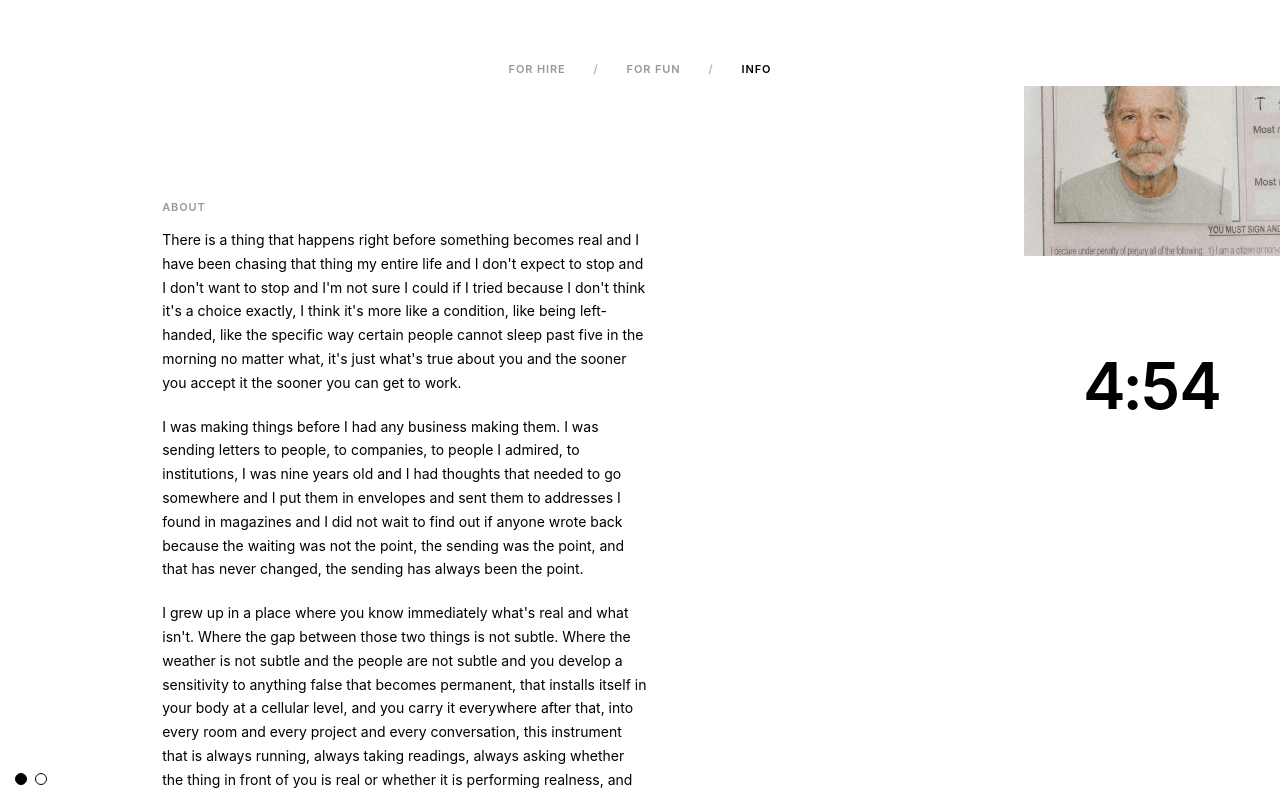
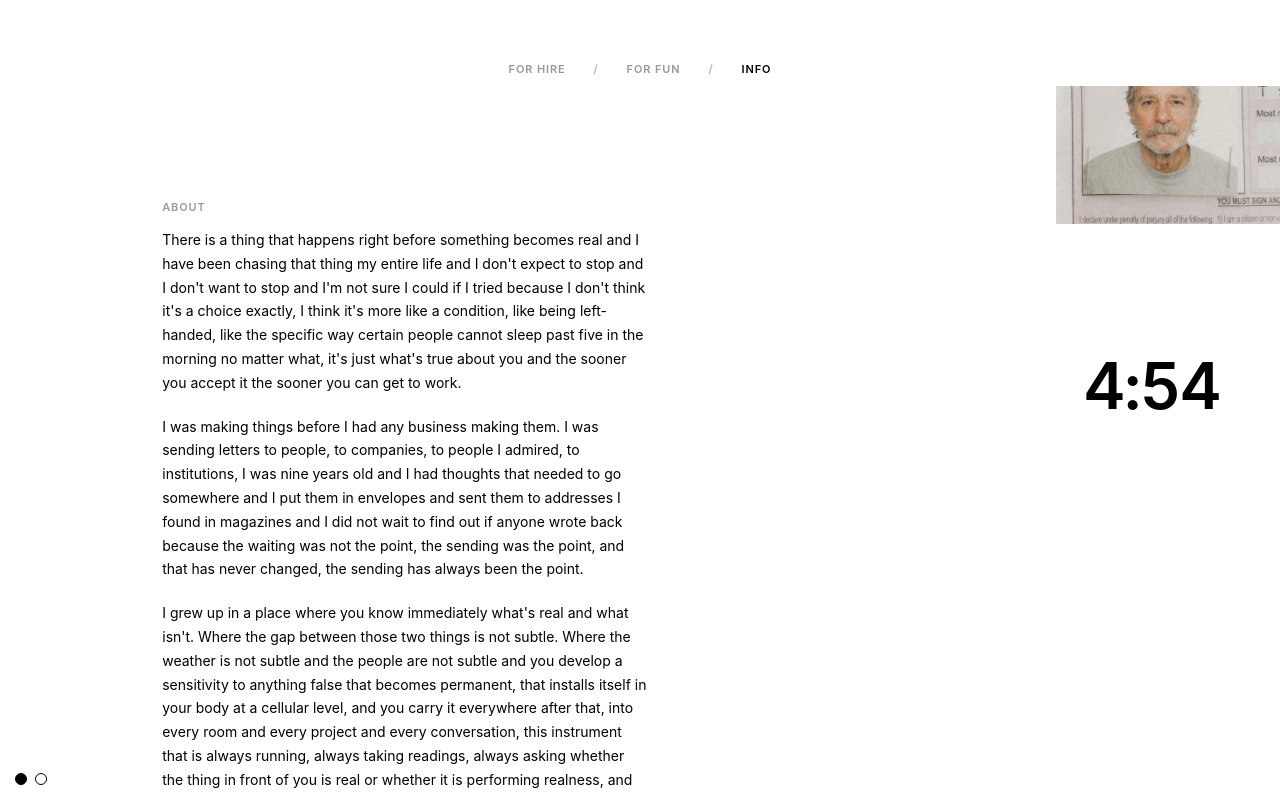
Before and after one commit to terryrayment/terry-rayment, a Next.js app: page /about in a window 1280 px wide. Shown: the top 796 px of the page. Built offline with nearby package versions, Linux system fonts and the light colour scheme; a web font is replaced by a local one.

Commit message:
Fix photo panel: explicit inline styles only, 224px fixed container

```diff
--- a/src/app/about/page.tsx
+++ b/src/app/about/page.tsx
@@ -44,21 +44,42 @@ export default function AboutPage() {
   return (
     <div className="w-full pt-16 text-left md:pt-24 lg:pt-28 pr-[min(28vw,14rem)] md:pr-[min(32vw,16rem)] pb-8 relative">
 
-      {/* Terry Before — always visible, fixed top-right */}
-      <img
-        src="/Terry_Before.png"
-        alt=""
-        draggable={false}
-        className="fixed top-0 right-0 w-[min(28vw,14rem)] md:w-[min(32vw,16rem)] pointer-events-none select-none block"
-      />
-      {/* Terry After — same position, fades in as you scroll to bottom */}
-      <img
-        src="/Terry_After.png"
-        alt=""
-        draggable={false}
-        className="fixed top-0 right-0 w-[min(28vw,14rem)] md:w-[min(32vw,16rem)] pointer-events-none select-none block"
-        style={{ opacity: scrollProgress, transition: "opacity 0.15s linear" }}
-      />
+      {/* Photo panel — fixed top-right */}
+      <div
+        style={{
+          position: "fixed",
+          top: 0,
+          right: 0,
+          width: "224px",
+          zIndex: 10,
+          pointerEvents: "none",
+          userSelect: "none",
+        }}
+      >
+        {/* After — always on bottom, always visible */}
+        <img
+          src="/Terry_After.png"
+          alt=""
+          draggable={false}
+          style={{ display: "block", width: "100%", height: "auto" }}
+        />
+        {/* Before — on top, fades out as you scroll, revealing After */}
+        <img
+          src="/Terry_Before.png"
+          alt=""
+          draggable={false}
+          style={{
+            display: "block",
+            width: "100%",
+            height: "auto",
+            position: "absolute",
+            top: 0,
+            left: 0,
+            opacity: 1 - scrollProgress,
+            transition: "opacity 0.15s linear",
+          }}
+        />
+      </div>
 
       {/* Clock — fixed right, centered vertically */}
       <div className="fixed right-0 top-0 h-full flex flex-col items-center justify-center w-[min(28vw,14rem)] md:w-[min(32vw,16rem)] pointer-events-none select-none">
```
